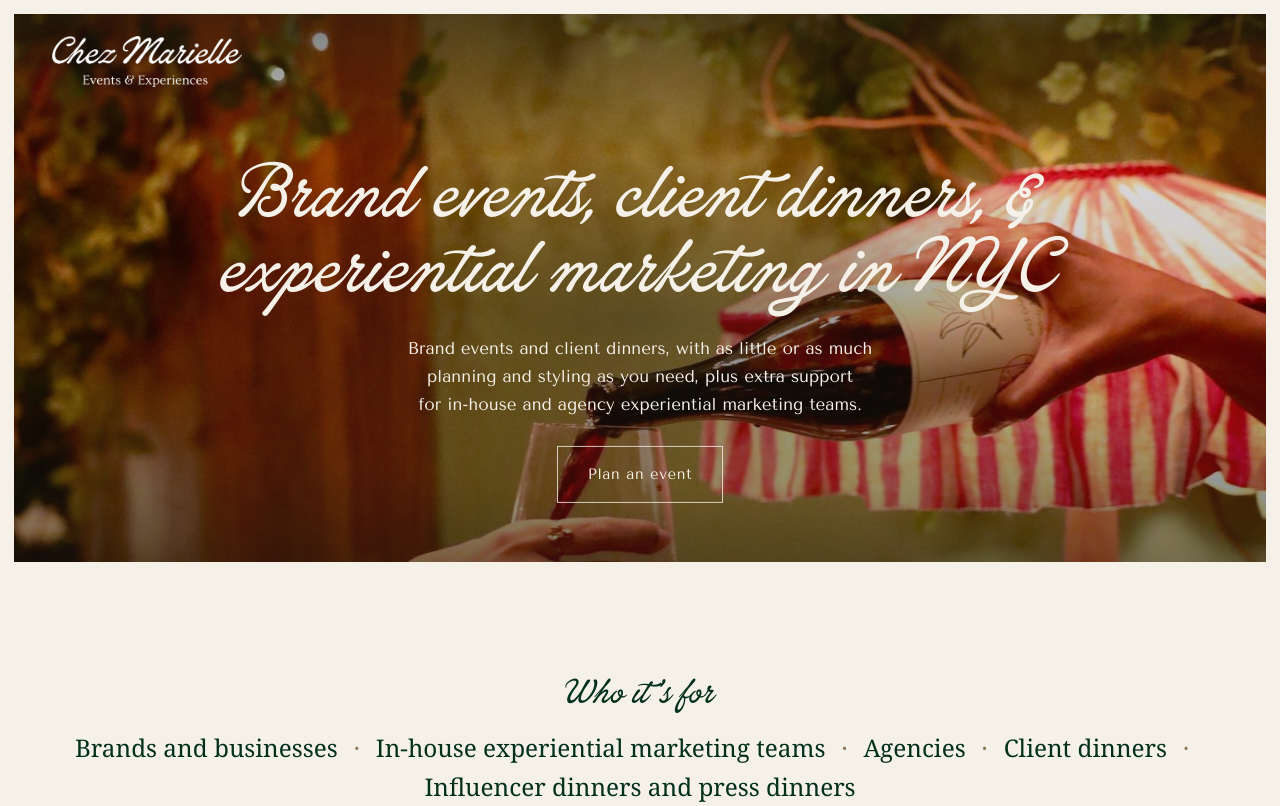
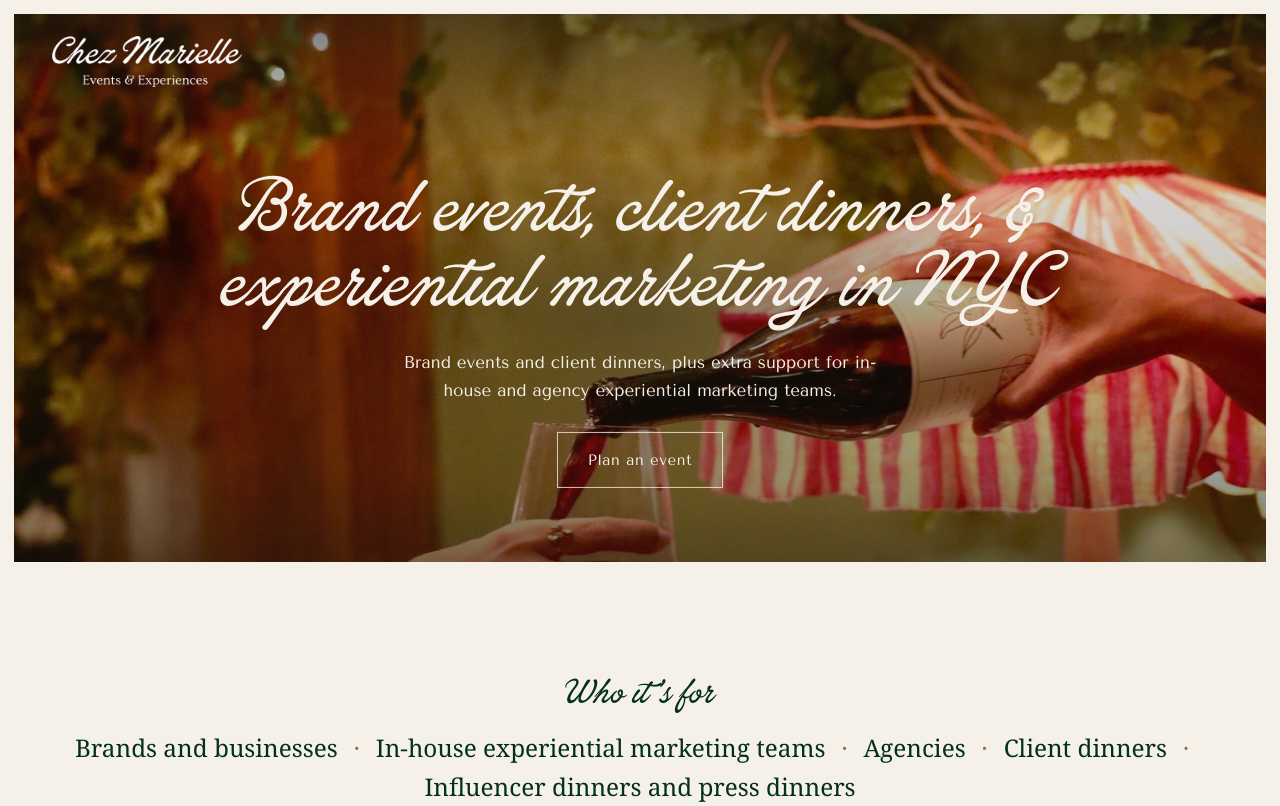
Before and after one commit to mariellefolan/chezmarielle-site, a plain HTML site: page brand-events/index.html in a window 1280 px wide. Shown: the top 806 px of the page. Drawn offline with nearby package versions, Linux system fonts and the light colour scheme; a web font is replaced by a local one.

Commit message:
Brands & businesses: shorter line under the heading
Now "Brand events and client dinners, plus extra support for in-house and agency experiential marketing teams." Her edit: "There's just too much text here."

Co-Authored-By: Claude Opus 5.5 <noreply@anthropic.com>

```diff
--- a/brand-events/index.html
+++ b/brand-events/index.html
@@ -82,7 +82,7 @@
   </div>
   <div class="hero-text">
     <h1>Brand events, client dinners, &amp; experiential marketing in NYC</h1>
-    <p class="hero-line">Brand events and client dinners, with as little or as much planning and styling as you need, plus extra support for in-house and agency experiential marketing teams.</p>
+    <p class="hero-line">Brand events and client dinners, plus extra support for in-house and agency experiential marketing teams.</p>
     <a class="button ghost" href="/#plan">Plan an event</a>
   </div>
 </header>
```
